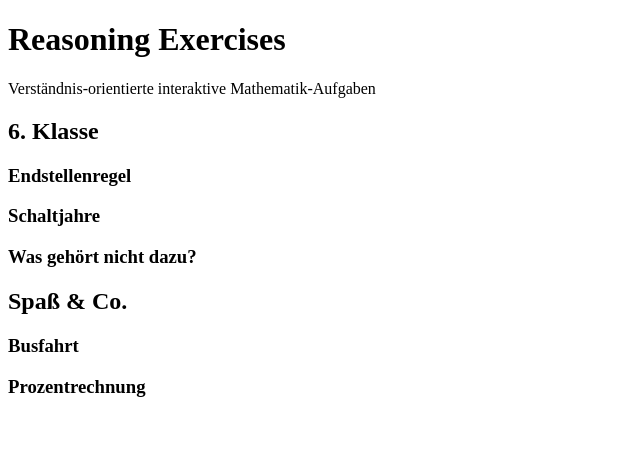
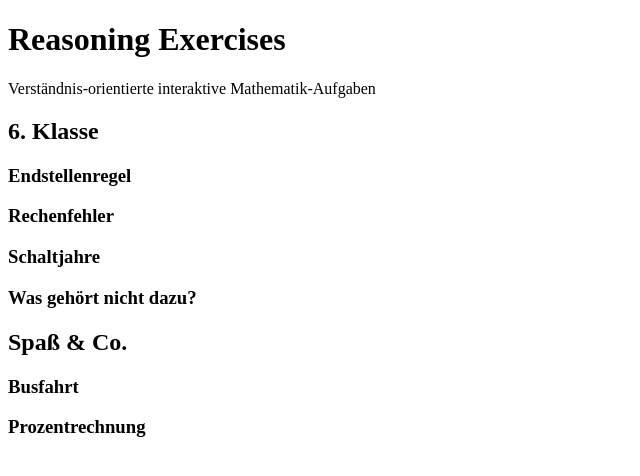
Before and after one commit to Entkenntnis/0815-mathe, a Next.js app: page / in a window 1280 px wide. Shown: the top 476 px of the page, without its empty margins (0-640 px from the left). Built offline with nearby package versions, Linux system fonts and the light colour scheme.

Commit message:
fixes #23

```diff
--- a/src/data/exercises.tsx
+++ b/src/data/exercises.tsx
@@ -66,6 +66,31 @@ export const exercisesData: ExerciseData[] = [
       '2',
     ],
     solutions: ['die letzte Ziffer 0 oder 5 ist'],
+    category: '6. Klasse',
+  },
+  {
+    id: 6,
+    title: 'Rechenfehler',
+    text: (
+      <>
+        <p>
+          An der Tafel steht folgende <i>falsche</i> Rechnung: 4 + 6 * 3 = 30
+        </p>
+        <p>
+          Das richtige Ergebnis lautet 22. Welcher Fehler wurde hier gemacht?
+        </p>
+      </>
+    ),
+    words: [
+      'Punkt',
+      'vor',
+      'Strich',
+      'wurde',
+      'nicht',
+      'beachtet',
+      'Klammerregel',
+    ],
+    solutions: ['Punkt vor Strich wurde nicht beachtet'],
     category: '6. Klasse',
   },
   {
```
